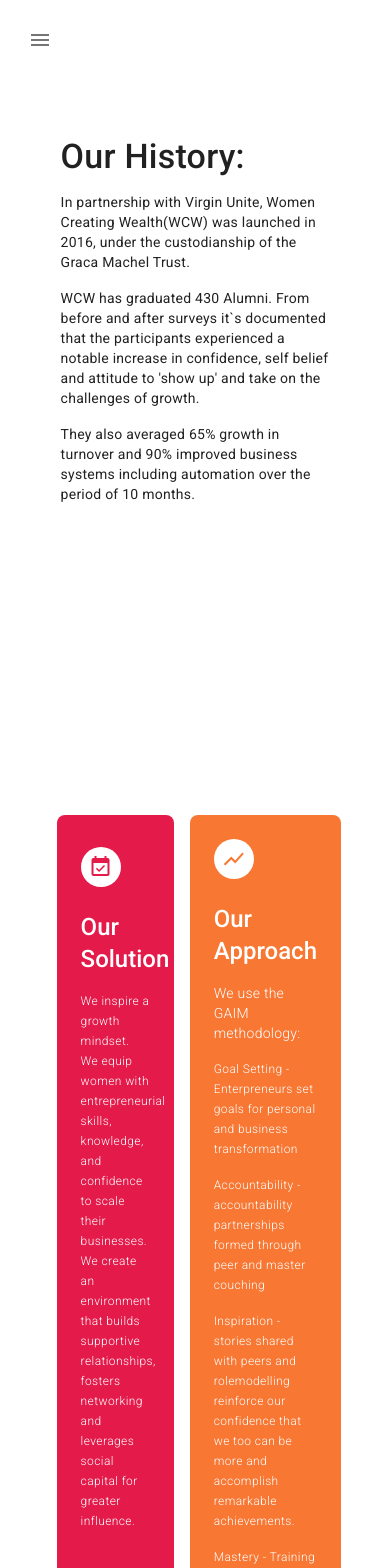
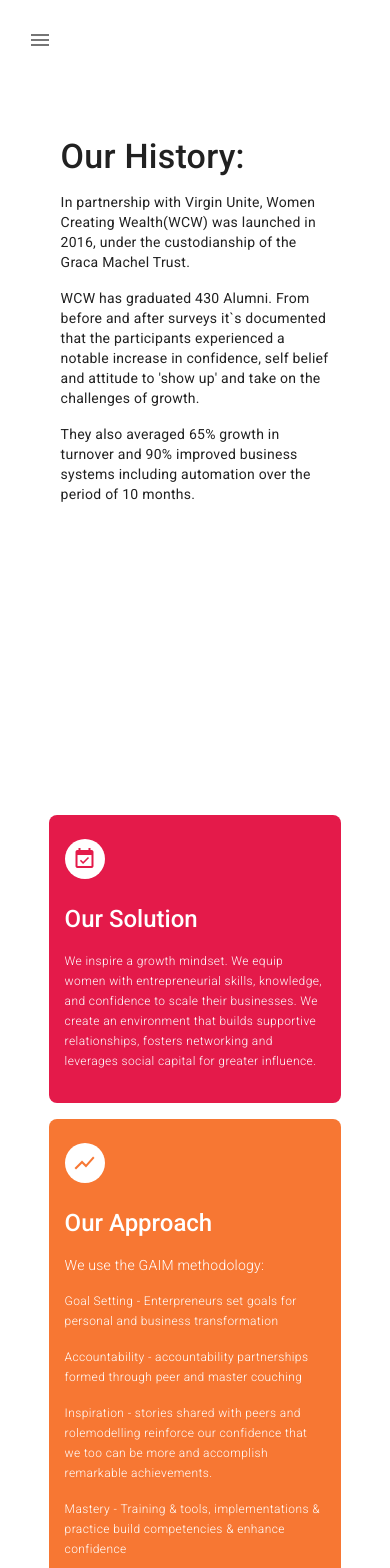
Before and after one commit to trevismurithi/wcw-frontend, a Nuxt app: page /about_us in a window 390 px wide. Shown: the top 1568 px of the page. Built offline with nearby package versions, Linux system fonts and the light colour scheme.

Commit message:
about us page phone settings

```diff
--- a/components/about/AboutWork.vue
+++ b/components/about/AboutWork.vue
@@ -1,6 +1,19 @@
 <template>
-  <div class="mx-auto d-flex flex-row my-10" style="width:80%">
-    <div class="white--text pa-6 rounded-lg mx-2" style="width:40%;background-color:#E41A4A">
+  <div
+    class="mx-auto my-10"
+    :class="{
+      'd-flex flex-row':largeDevice,
+    }"
+    style="width:80%"
+  >
+    <div
+      class="white--text rounded-lg"
+      :class="{
+        'mx-2 pa-6':largeDevice,
+        'pa-4 my-4': smallDevice
+      }"
+      :style="largeDevice ? 'width:40%;background-color:#E41A4A':'width:100%;background-color:#E41A4A'"
+    >
       <v-icon class="pa-2 text-h5 rounded-circle mb-6 mt-2" color="#E41A4A" style="background-color:white">
         mdi-calendar-check
       </v-icon>
@@ -16,7 +29,14 @@
         </p>
       </div>
     </div>
-    <div class="white--text px-6 py-4 rounded-lg mx-2" style="background-color:#F77733">
+    <div
+      class="white--text rounded-lg"
+      :class="{
+        'px-6 mx-2 py-4 ':largeDevice,
+        'pa-4':smallDevice
+      }"
+      style="background-color:#F77733"
+    >
       <v-icon class="pa-2 text-h5 rounded-circle mb-6 mt-2" color="#F77733" style="background-color:white">
         mdi-chart-line-variant
       </v-icon>
@@ -47,6 +67,14 @@
         'Mastery - Training & tools, implementations & practice build competencies & enhance confidence'
       ]
     }
+  },
+  computed: {
+    smallDevice () {
+      return this.$vuetify.breakpoint.smAndDown
+    },
+    largeDevice () {
+      return this.$vuetify.breakpoint.mdAndUp
+    }
   }
 }
 </script>
```
